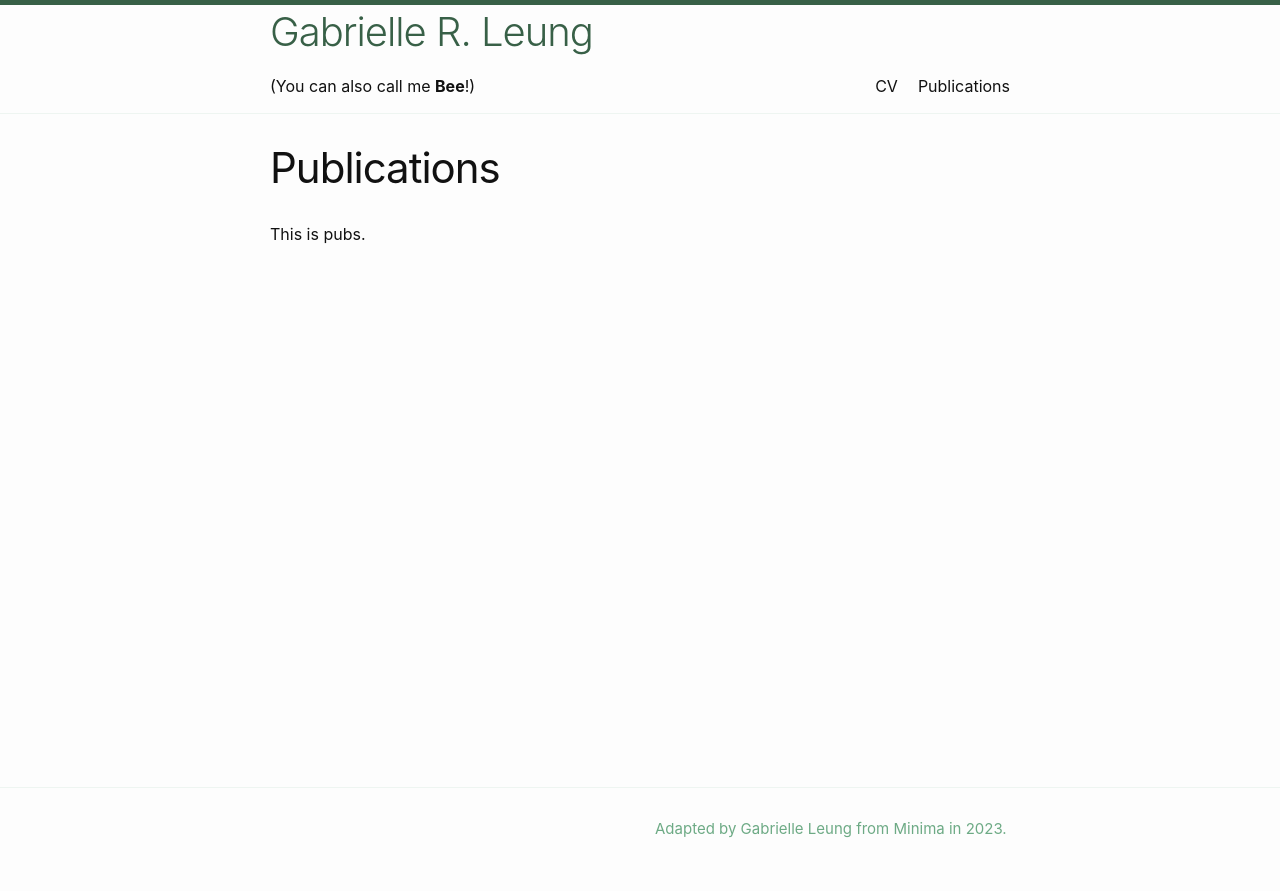
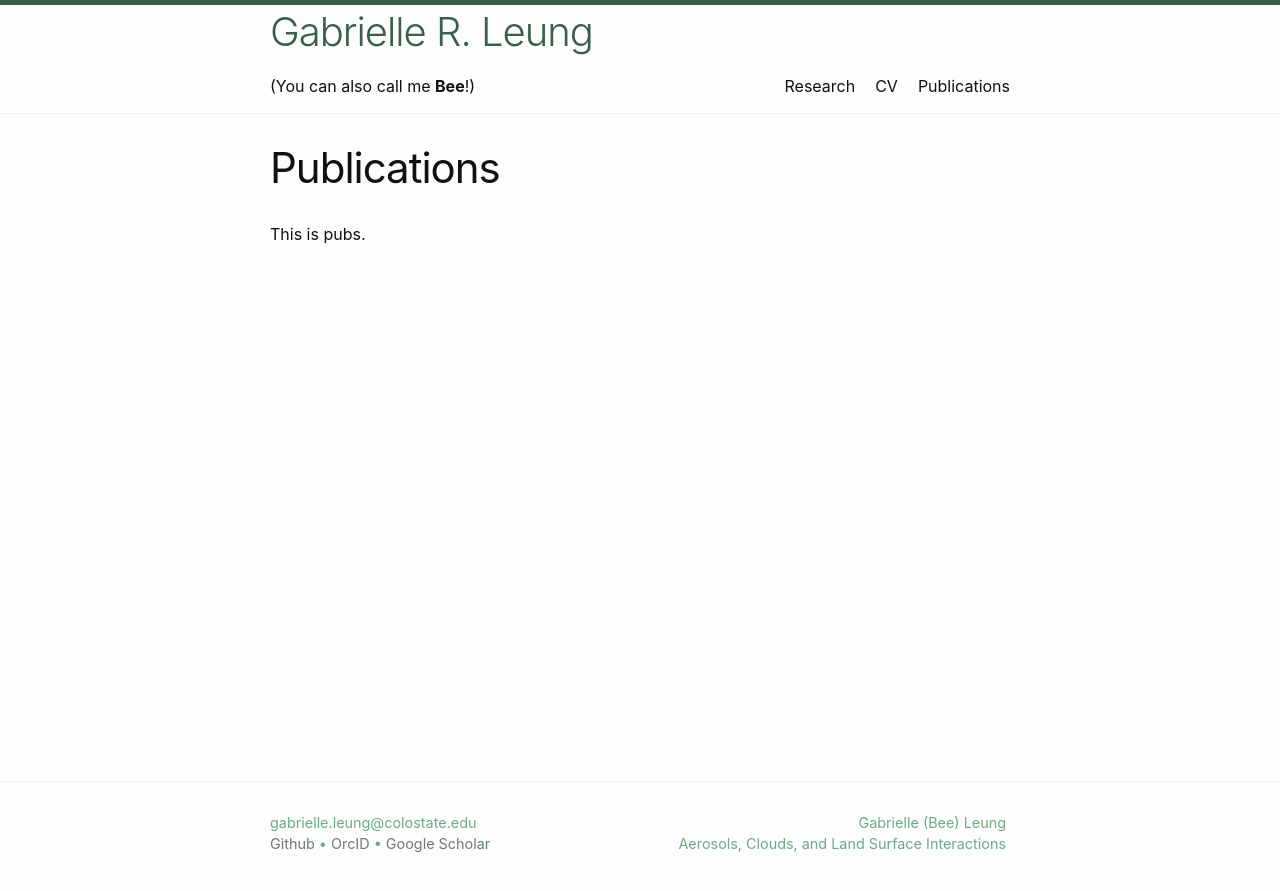
Before and after one commit to grleung/grleung.github.io, a Jekyll site: the page built from publications.md, in a window 1280 px wide. Shown: the top 891 px of the page. Built offline with Jekyll 4.4.1, drawn with Linux system fonts in a browser that asks for light colours.

Commit message:
changes to formatting and new posts

```diff
--- a/_config.yml
+++ b/_config.yml
@@ -20,21 +20,22 @@
 
 title: Gabrielle R. Leung
 email: gabrielle.leung@colostate.edu
-description: >- # this means to ignore newlines until "baseurl:"
-  Adapted by Gabrielle Leung from Minima in 2023.
+description: Gabrielle (Bee) Leung<br/>Aerosols, Clouds, and Land Surface Interactions
 baseurl: "/" # the subpath of your site, e.g. /blog
 url: "http://grleung.github.io/" # the base hostname & protocol for your site, e.g. http://example.com
 github_username:  grleung
+orcid: 0000-0003-2216-6207
 
 # Build settings
 theme: minima
-#remote_theme: "mmistakes/minimal-mistakes@4.24.0"
 plugins:
   - jekyll-feed
-#  - jekyll-include-cache
 
 minima:
   skin: auto
+  date_format: "%Y %b %-d"
+
+author: Gabrielle R. Leung
 
 # Exclude from processing.
 # The following items will not be processed, by default.
@@ -58,5 +59,6 @@
 
 header_pages:
  - index.md
+ - research.md
  - cv.md
  - publications.md
--- a/_includes/footer.html
+++ b/_includes/footer.html
@@ -4,27 +4,21 @@
   <div class="wrapper">
 
     <div class="footer-col-wrapper">
-      <div class="footer-col">
-      {%- if site.author %}
-        <ul class="contact-list">
-          {% if site.author.name -%}
-            <li class="p-name">{{ site.author.name | escape }}</li>
-          {% endif -%}
-          {% if site.author.email -%}
-            <li><a class="u-email" href="mailto:{{ site.author.email }}">{{ site.author.email }}</a></li>
-          {%- endif %}
-        </ul>
-      {%- endif %}
-      </div>
-      <div class="footer-col">
-        <p>{{ site.description | escape }}</p>
-      </div>
+      <span class="social-links">
+        gabrielle.leung@colostate.edu
+        <br/>
+        <a href="https://github.com/grleung">Github</a> •
+        <a href="https://orcid.org/0000-0003-2216-6207/">OrcID</a> •
+        <a href="https://scholar.google.com/citations?user=GfYP6bAAAAAJ&hl=en">Google Scholar</a>
+
+      </span>
+
+      <span class="footer-col">
+        {{ site.description }}
+      </span>
+
+
     </div>
-
-    <div class="social-links">
-      {%- include social.html -%}
-    </div>
-
   </div>
 
 </footer>
--- a/_layouts/post.html
+++ b/_layouts/post.html
@@ -4,7 +4,7 @@
 <article class="post h-entry" itemscope itemtype="http://schema.org/BlogPosting">
 
   <header class="post-header">
-    <h1 class="post-title p-name" itemprop="name headline">{{ page.title | escape }}</h1>
+    <h1 class="post-title p-name" itemprop="name headline">{{ page.title }}</h1>
     <p class="post-meta">
       {%- assign date_format = site.minima.date_format | default: "%b %-d, %Y" -%}
       <time class="dt-published" datetime="{{ page.date | date_to_xmlschema }}" itemprop="datePublished">
--- /dev/null
+++ b/_posts/2023-05-05-prelim.markdown
@@ -0,0 +1,6 @@
+---
+layout: post
+title:  "I passed my preliminary exam and am now officially a Ph.D. candidate!"
+date:   2023-05-05
+categories: jekyll update
+---
--- /dev/null
+++ b/_posts/2023-06-15-bacs.markdown
@@ -0,0 +1,6 @@
+---
+layout: post
+title:  "Today is the first day of the NSF-sponsored BioAerosols and Convective Storms Phase II (BACS-II). Our team will spend five weeks sampling cold pools using radiosondes and drones to understand how bioaerosols (like pollen) are lofted and distributed by storms. This summer, I'm the operations manager and will coordinate the day-to-day instrumentation and sampling."
+date:   2023-05-22
+categories: jekyll update
+---
--- /dev/null
+++ b/_posts/2023-06-23-bacs.markdown
@@ -0,0 +1,6 @@
+---
+layout: post
+title:  "Our team just wrapped up on BACS-II. It was a very successful (and unusually rainy) summer for cold pool sampling!"
+date:   2023-06-23
+categories: jekyll update
+---
--- /dev/null
+++ b/_posts/2023-08-21-summerschool.markdown
@@ -0,0 +1,6 @@
+---
+layout: post
+title:  "I attended a <a href='https://climatesciences.jpl.nasa.gov/events/summer-school/about/'>summer school</a> in Pasadena hosted by JPL Center for Climate Sciences and the Keck Institute for Space Science. The theme was <em>Using satellite observations to advance climate models</em>."
+date:   2023-08-21
+categories: jekyll update
+---
--- a/_sass/minima/_layout.scss
+++ b/_sass/minima/_layout.scss
@@ -137,15 +137,26 @@
   margin-left: 0;
 }
 
-.footer-col-wrapper,
-.social-links {
-  @include relative-font-size(0.9375);
-  color: $brand-color;
+.footer-col-wrapper{
+  display: inline-block;
+  width: 46em;
 }
 
 .footer-col {
+  text-align: right;
   margin-bottom: $spacing-unit * .5;
+  @include relative-font-size(0.9);
+  color: $brand-color;
+
 }
+
+.social-links {
+  @include relative-font-size(0.9);
+  color: $brand-color;
+  text-align: left;
+  width: calc(50% - (#{$spacing-unit} / 2));
+}
+
 
 .footer-col-1,
 .footer-col-2 {
@@ -213,16 +224,22 @@
   margin-left: 0;
   list-style: none;
 
-  > li {
-    margin-bottom: $spacing-unit;
-  }
 }
 
 .post-meta {
+  display: inline-block;
+  width: 8em;
   font-size: $small-font-size;
   color: $brand-color;
 }
 
+.post-text {
+  display: inline-block;
+  width: 38em;
+  vertical-align: top;
+  @include relative-font-size(1);
+  padding-bottom: 0.5em;
+}
 .post-link {
   display: block;
   @include relative-font-size(1.5);
```
Also changed, not shown: _layouts/home.html (+4 -6 lines), _posts/2023-08-28-welcome-to-jekyll.markdown (deleted, +0 -29 lines), research.md (added, +6 -0 lines), Gemfile.lock, _includes/prof_pic.jpg (deleted).
